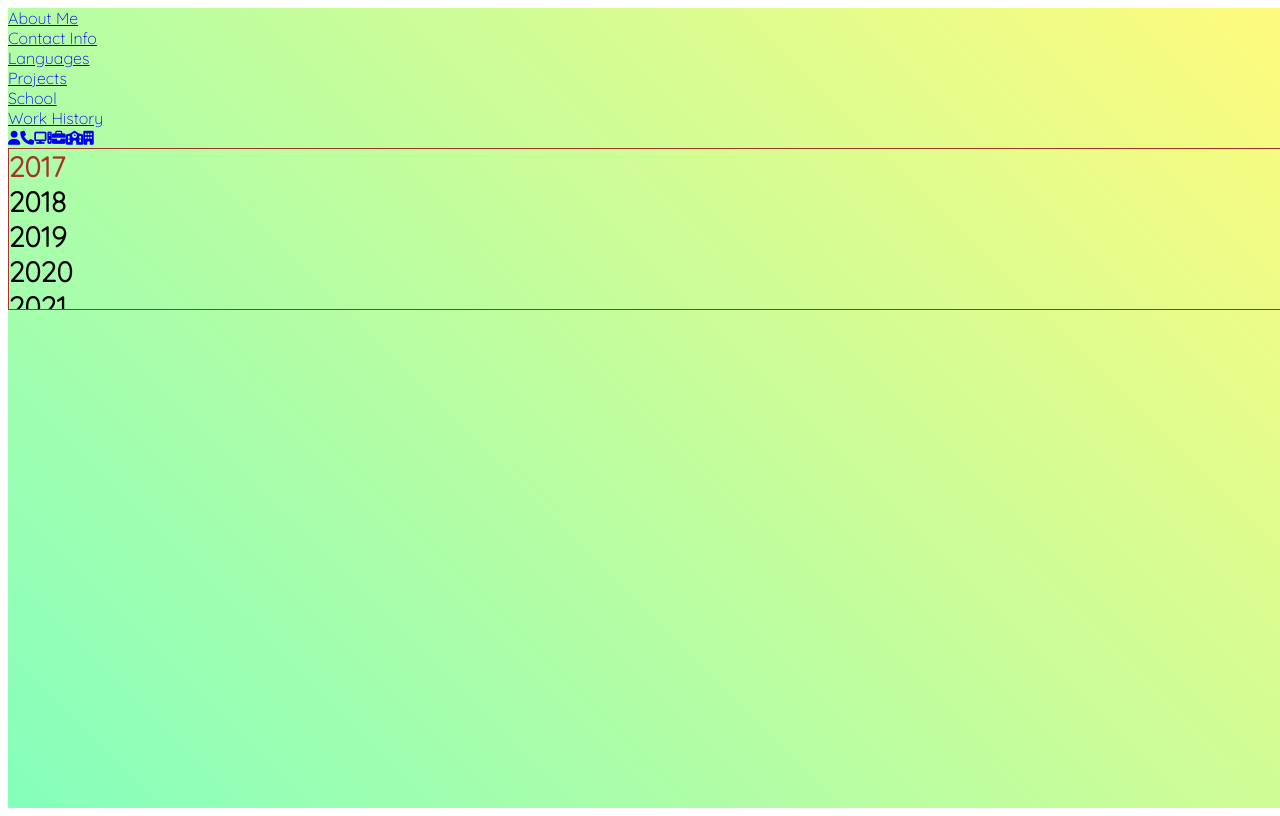
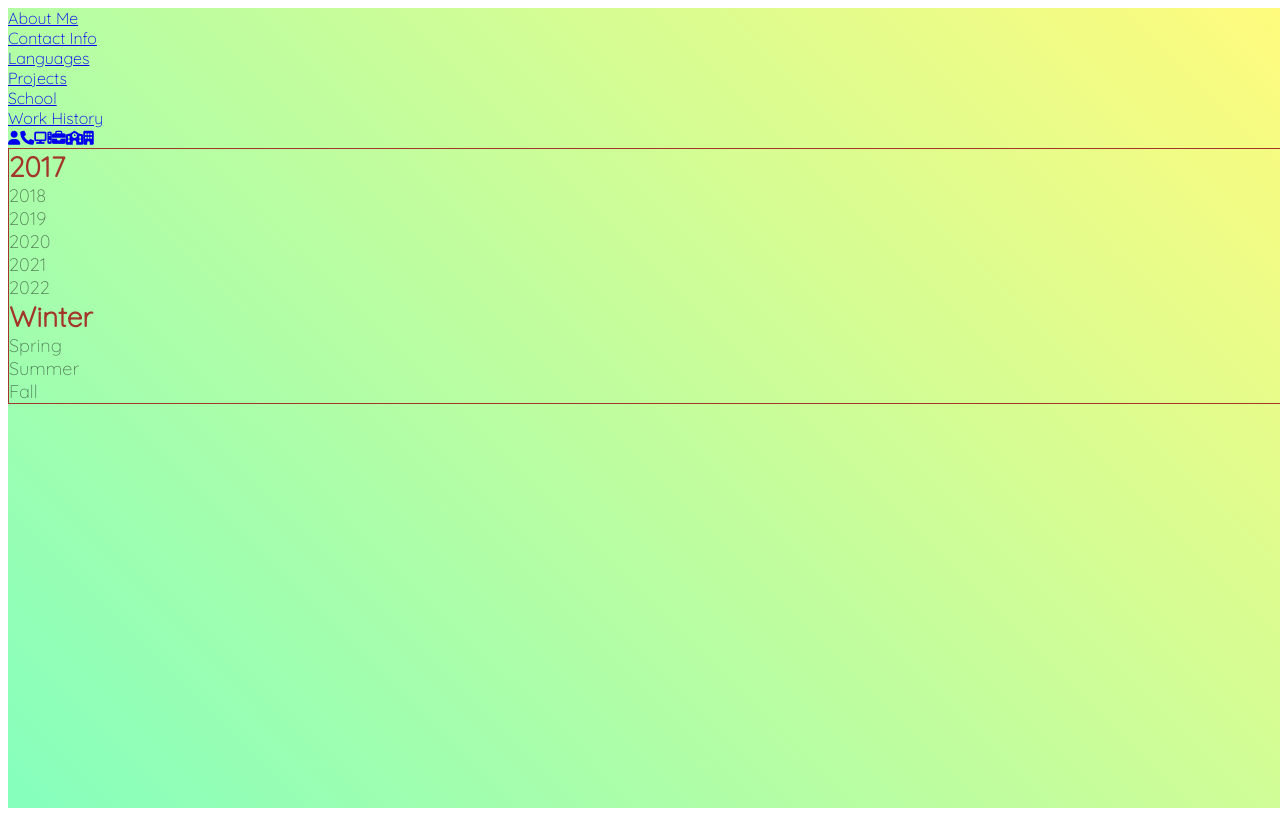
Before and after one commit to cthacker-udel/cthacker-website, a Next.js app: page /projects in a window 1280 px wide. Built offline with nearby package versions, Linux system fonts and the light colour scheme.

Commit message:
[schoolcarousel] Added semblance of project scrollable year and season

```diff
--- /dev/null
+++ b/modules/Projects/Project/Project.module.css
@@ -0,0 +1,4 @@
+
+.title {
+    font-size: 1.5em;
+}
--- /dev/null
+++ b/modules/Projects/Project/index.ts
@@ -0,0 +1 @@
+export { Project } from "./Project.component";
--- a/modules/Projects/ProjectCard/index.ts
+++ /dev/null
@@ -1 +0,0 @@
-export { ProjectCard } from "./ProjectCard.component";
--- a/modules/Projects/ProjectContainer/ProjectContainer.module.css
+++ b/modules/Projects/ProjectContainer/ProjectContainer.module.css
@@ -0,0 +1,11 @@
+
+.project_container {
+    max-height: 20vh;
+    overflow: scroll;
+    -ms-overflow-style: none;
+    scrollbar-width: none;
+}
+
+.project_container::-webkit-scrollbar {
+    display: none;
+}
--- a/modules/Projects/Projects.module.css
+++ b/modules/Projects/Projects.module.css
@@ -11,20 +11,38 @@
     font-size: 1.75em;
     font-weight: bold;
     overflow: hidden;
+    width: 20vw;
 }
 
-.project_year_scroll {
-    overflow: scroll;
+.project_scroll {
+    overflow-y: scroll;
     -ms-overflow-style: none;
     scrollbar-width: none;
     max-height: 20vh;
+    max-width: 10vw;
+    min-width: 10vw;
 }
 
-.project_year_scroll::-webkit-scrollbar {
+.project_scroll::-webkit-scrollbar {
     display: none;
 }
 
-.project_year_selected {
+.project_selected {
     transition: color 1s ease-in-out;
+    font-size: 1em;
     color: #A3362A;
+    transition: font-size .25s ease-in-out;
 }
+
+.project_unselected {
+    font-size: .65em;
+    color: rgba(0, 0, 0, .5);
+    font-weight: 500;
+    cursor: pointer;
+    transition: background-color .5s ease-in-out;
+    transition: font-size .25s ease-in-out;
+}
+
+.project_unselected:hover {
+    background-color: rgba(100, 0, 0, .11);
+}
--- a/modules/Projects/Projects.tsx
+++ b/modules/Projects/Projects.tsx
@@ -9,7 +9,18 @@ import React from "react";
 import { ProjectContainer } from "./ProjectContainer";
 import projectStyles from "./Projects.module.css";
 
+enum Season {
+	WINTER = 0,
+	SPRING = 1,
+	SUMMER = 2,
+	FALL = 3,
+}
+
 const availableYears = [2017, 2018, 2019, 2020, 2021, 2022];
+
+const mappedSeasons = ["Winter", "Spring", "Summer", "Fall"];
+
+const seasons = [Season.WINTER, Season.SPRING, Season.SUMMER, Season.FALL];
 
 /**
  * The projects page, which will detail ongoing projects, as well as old ones.
@@ -20,6 +31,8 @@ export const Projects = (): JSX.Element => {
 	const yearDiv = React.createRef<HTMLDivElement>();
 
 	const [selectedYearIndex, setSelectedYearIndex] = React.useState<number>(0);
+	const [selectedSeasonIndex, setSelectedSeasonIndex] =
+		React.useState<Season>(0);
 
 	return (
 		<BasicLayout>
@@ -31,20 +44,62 @@ export const Projects = (): JSX.Element => {
 						className={`${projectStyles.project_year} position-absolute`}
 					>
 						<div
-							className={`${projectStyles.project_year_scroll} d-flex flex-column`}
+							className={`d-flex flex-row justify-content-between ${projectStyles.project_scrollable_section}`}
+						>
+							<div
+								className={`${projectStyles.project_scroll} d-flex flex-column`}
 							>
 								{availableYears.map((eachYear, _index) => (
 									<div
 										className={
 											_index === selectedYearIndex
-											? `${projectStyles.project_year_selected}`
-											: ""
+												? `${projectStyles.project_selected} text-center`
+												: `${projectStyles.project_unselected} text-center rounded`
 										}
+										id={`year-${eachYear}`}
 										key={eachYear}
+										onClick={(): void => {
+											document
+												.querySelector(
+													`#year-${eachYear}`,
+												)
+												?.scrollIntoView({
+													behavior: "smooth",
+												});
+											setSelectedYearIndex(_index);
+										}}
 									>
 										{eachYear}
 									</div>
 								))}
+							</div>
+							<div
+								className={`${projectStyles.project_scroll} d-flex flex-column fs-5`}
+							>
+								{seasons.map((eachSeason, _index) => (
+									<div
+										className={
+											_index === selectedSeasonIndex
+												? `${projectStyles.project_selected} text-center`
+												: `${projectStyles.project_unselected} text-center rounded`
+										}
+										id={`season-${eachSeason}`}
+										key={eachSeason}
+										onClick={(): void => {
+											document
+												.querySelector(
+													`#season-${eachSeason}`,
+												)
+												?.scrollIntoView({
+													behavior: "smooth",
+												});
+											setSelectedSeasonIndex(_index);
+										}}
+									>
+										{mappedSeasons[eachSeason]}
+									</div>
+								))}
+							</div>
 						</div>
 					</div>
 				</div>
--- a/package.json
+++ b/package.json
@@ -20,8 +20,7 @@
 		"react": "18.2.0",
 		"react-bootstrap": "^2.5.0",
 		"react-dom": "18.2.0",
-		"react-hook-form": "^7.39.1",
-		"swr": "^1.3.0"
+		"react-hook-form": "^7.39.1"
 	},
 	"devDependencies": {
 		"@next/eslint-plugin-next": "^13.0.2",
```
Also changed, not shown: modules/Projects/Project/Project.component.tsx (added, +34 -0 lines), modules/Projects/ProjectCard/ProjectCard.component.tsx (deleted, +0 -30 lines), modules/Projects/ProjectCard/ProjectCard.module.css (deleted, +0 -25 lines), modules/Projects/ProjectContainer/ProjectContainer.component.tsx (+24 -16 lines), 1 other file (tests, documents, lock files or other folders). Lines whose indentation alone changed are shown as unchanged.
